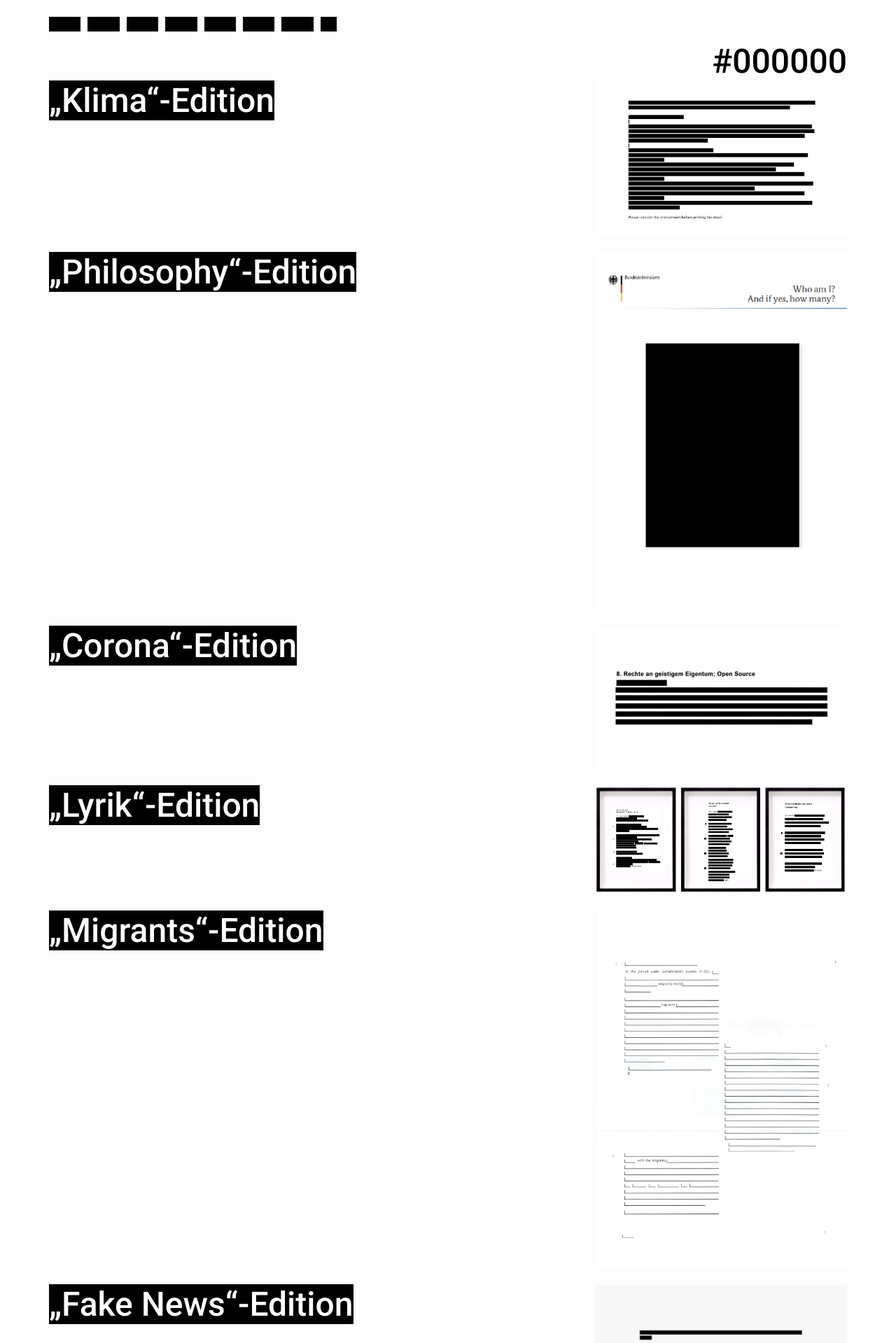
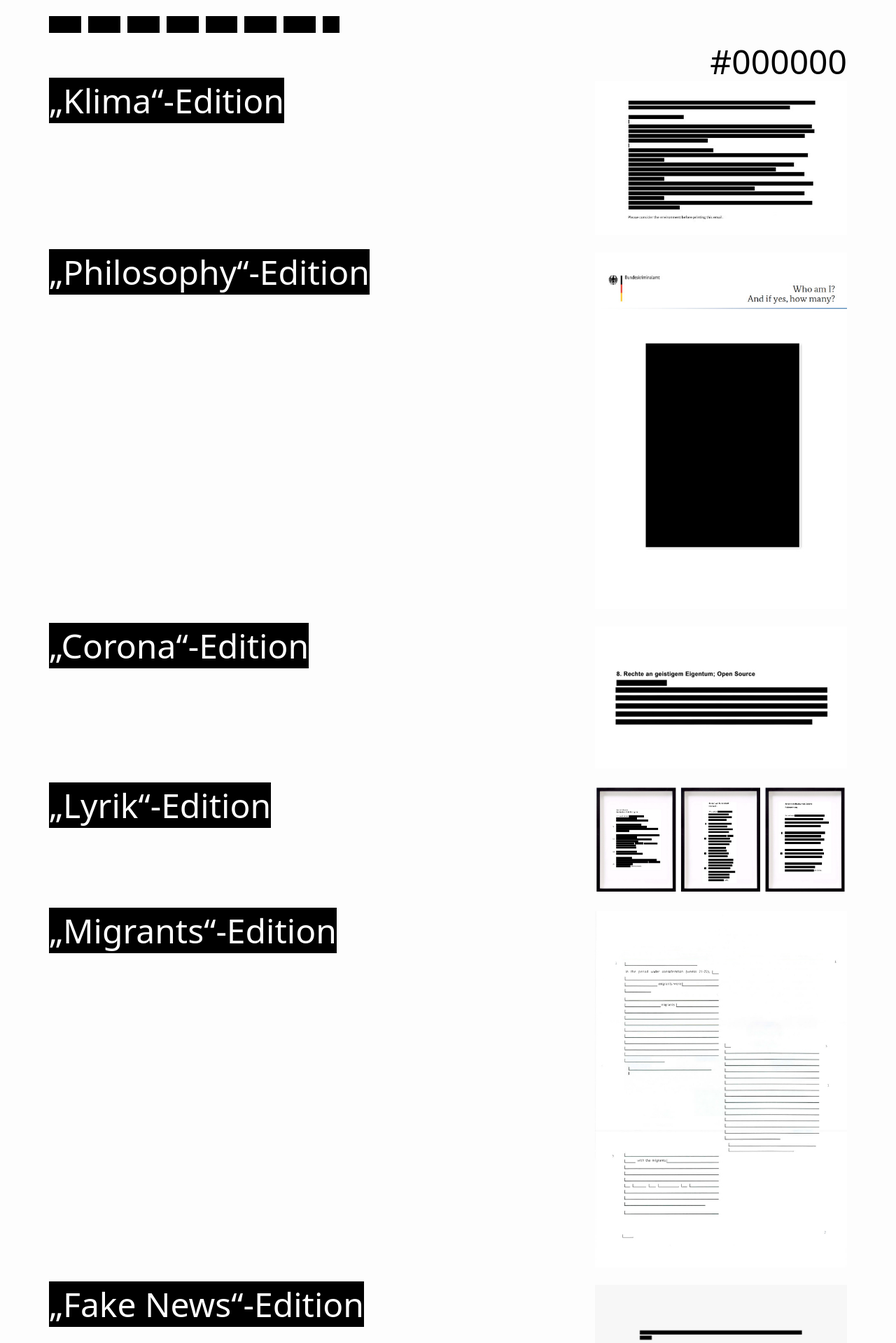
Before and after one commit to okfde/000000.limited, a Jekyll site: the page built from index.html, in a window 1280 px wide. Shown: the top 1919 px of the page at 70% size. Built offline with Jekyll 4.4.1, drawn with Linux system fonts in a browser that asks for light colours; comment, search, counter and statistics services are not loaded.

Commit message:
➖ remove google fonts

```diff
--- a/_includes/head.html
+++ b/_includes/head.html
@@ -27,7 +27,6 @@
   <link rel="stylesheet" href="{{ site.github.url }}/css/bootstrap.min.css">
   <link rel="stylesheet" href="{{ site.github.url }}/css/bootstrap-theme.css">
   <link rel="stylesheet" href="{{ site.github.url }}/css/main.css">
-  <link href="https://fonts.googleapis.com/css?family=Roboto:400,500" rel="stylesheet">
   <link rel="canonical" href="{{ page.url | replace:'index.html','' | prepend: site.baseurl | prepend: site.url }}">
   <script src="{{ site.github.url }}/js/vendor/modernizr-2.8.3-respond-1.4.2.min.js"></script>
 </head>
--- a/css/main.scss
+++ b/css/main.scss
@@ -4,7 +4,7 @@
 @charset "utf-8";
 
 // Our variables
-$base-font-family: 'Roboto',"Helvetica Neue", Helvetica, Arial, sans-serif;
+$base-font-family: ui-sans-serif, system-ui, -apple-system, BlinkMacSystemFont, "Segoe UI", Roboto, "Helvetica Neue", Arial, "Noto Sans", sans-serif, "Apple Color Emoji", "Segoe UI Emoji", "Segoe UI Symbol", "Noto Color Emoji";
 $base-font-size:   18px;
 $med-font-size: 30px;
 $big-font-size: 48px;
```
